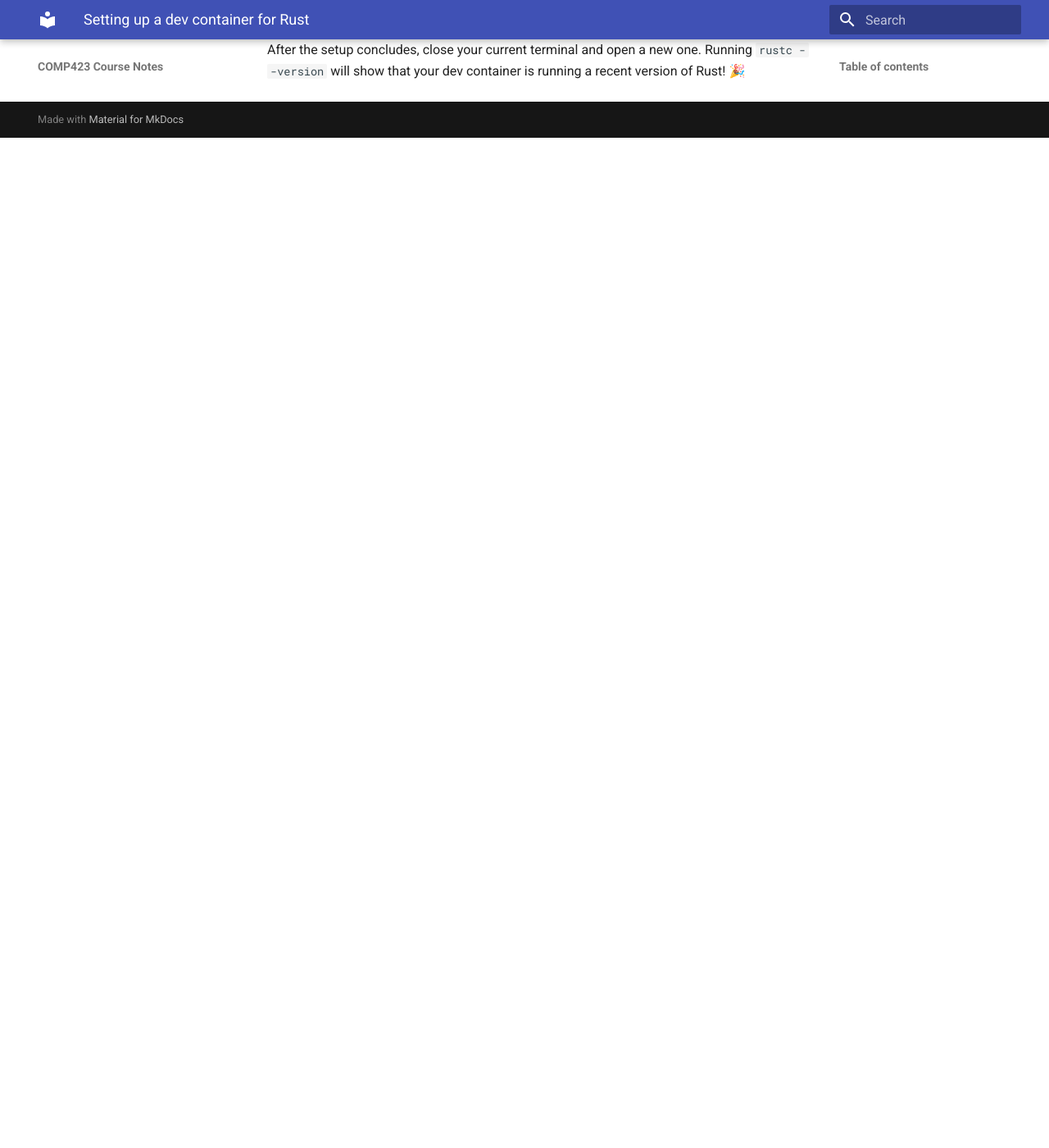
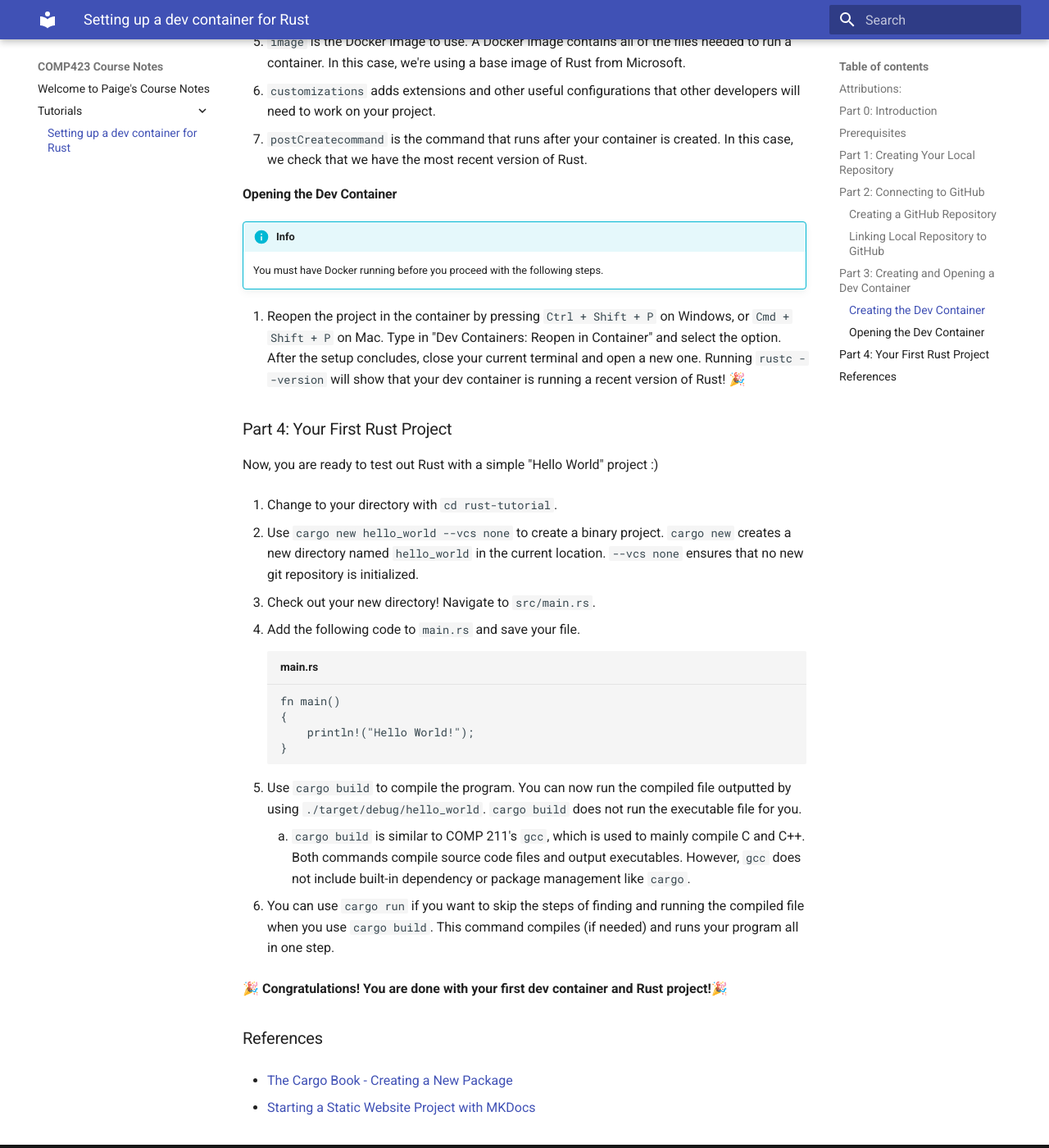
Before and after one commit to ppan1229/comp423-course-notes, an MkDocs documentation site: the page built from docs/tutorials/rust-setup.md, in a window 1280 px wide and 1400 px high, scrolled down 2789 px. Shown: the whole window at 82% size. Built offline with MkDocs 1.6.1 and Material for MkDocs 9.7.7, drawn with Linux system fonts in a browser that asks for light colours; before the commit the page ends 2957 px from its top, so only the background shows below that; some of the changed text lies outside the part shown.

Commit message:
Finished part-4, added references.

````diff
--- a/docs/tutorials/rust-setup.md
+++ b/docs/tutorials/rust-setup.md
@@ -27,19 +27,19 @@ For this tutorial, you will need the following:
 ### Part 1: Creating Your Local Repository
 
 1. Create a new directory where all of your files for this project will be stored. Make sure to change (`cd`) into it!
-``` bash
+``` title="terminal"
 mkdir rust-tutorial
 cd rust-tutorial
 ```
 
 2. We'll create our repository next. This command initializes your folder as a new git repository.
-``` bash
+``` title="terminal"
 git init
 ```
 
 3. Next, create a `README` file in your directory.
 The following commands will add the contents to, stage, and commit your file.
-``` bash
+``` title="terminal"
 echo "# [Rust Tutorial](https://ppan1229.github.io/comp423-course-notes/tutorials/rust-setup/)" > README.md
 git add README.md
 git commit -m "First commit with README file."
@@ -55,15 +55,15 @@ git commit -m "First commit with README file."
 #### Linking Local Repository to GitHub
 
 3. Use the following command, replacing `<your-username>` with your GitHub username.
-``` bash
+``` title="terminal"
 git remote add origin https://github.com/<your-username>/rust-tutorial.git
 ```
 4. Make sure your current branch's name is "main" using `git branch`. If you need to change the name of your branch, use
-``` bash
+``` title="terminal"
 git branch -M main
 ```
 5. Push your main branch to your GitHub remote repository origin.
-``` bash
+``` title="terminal"
 git push --set-upstream origin main
 ```
 6. Now, if you refresh your GitHub repository page, you should see the commit you just pushed to remote. As you continue to commit and push changes, you can use `git log` to view your project history.
@@ -75,7 +75,7 @@ git push --set-upstream origin main
 1. Open your `rust-tutorial` directory in VS Code.
 2. Navigate to extensions and install **Dev Containers**.
 3. At the root of your directory, create a new `.devcontainer` directory using `mkdir` again. In this new directory, add a new file named `devcontainer.json`. This file defines the configuration for your development environment. Though it can be customized, we'll give you everything you need for now. Add the following content to your file:
-```
+``` title="devcontainer.json"
 {
   "name": "Rust Tutorial",
   "image": "mcr.microsoft.com/devcontainers/rust:latest",
@@ -95,4 +95,39 @@ git push --set-upstream origin main
 
 #### Opening the Dev Container
 
+!!! info
+
+    You must have Docker running before you proceed with the following steps.
+
 1. Reopen the project in the container by pressing `Ctrl + Shift + P` on Windows, or `Cmd + Shift + P` on Mac. Type in "Dev Containers: Reopen in Container" and select the option. After the setup concludes, close your current terminal and open a new one. Running `rustc --version` will show that your dev container is running a recent version of Rust! 🎉
+
+### Part 4: Your First Rust Project
+
+Now, you are ready to test out Rust with a simple "Hello World" project :)
+
+1. Change to your directory with `cd rust-tutorial`.
+
+2. Use `cargo new hello_world --vcs none` to create a binary project. `cargo new` creates a new directory named `hello_world` in the current location. `--vcs none` ensures that no new git repository is initialized.
+
+3. Check out your new directory! Navigate to `src/main.rs`.
+
+4. Add the following code to `main.rs` and save your file.
+``` title="main.rs"
+fn main()
+{
+    println!("Hello World!");
+}
+```
+
+5. Use `cargo build` to compile the program. You can now run the compiled file outputted by using `./target/debug/hello_world`. `cargo build` does not run the executable file for you.
+    1. `cargo build` is similar to COMP 211's `gcc`, which is used to mainly compile C and C++. Both commands compile source code files and output executables. However, `gcc` does not include built-in dependency or package management like `cargo`.
+
+6. You can use `cargo run` if you want to skip the steps of finding and running the compiled file when you use `cargo build`. This command compiles (if needed) and runs your program all in one step.
+
+🎉 **Congratulations! You are done with your first dev container and Rust project!**🎉
+
+### References
+
++ [The Cargo Book - Creating a New Package](https://doc.rust-lang.org/cargo/guide/creating-a-new-project.html)
+
++ [Starting a Static Website Project with MKDocs](https://doc.rust-lang.org/cargo/guide/creating-a-new-project.html)
````
